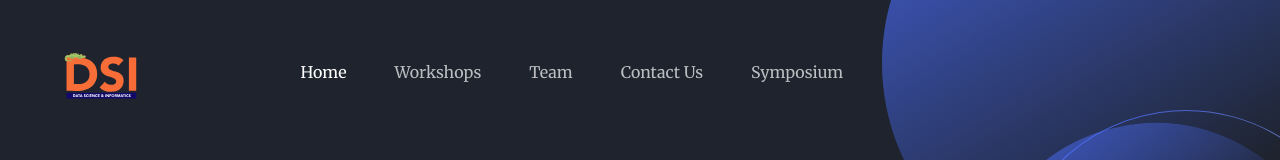
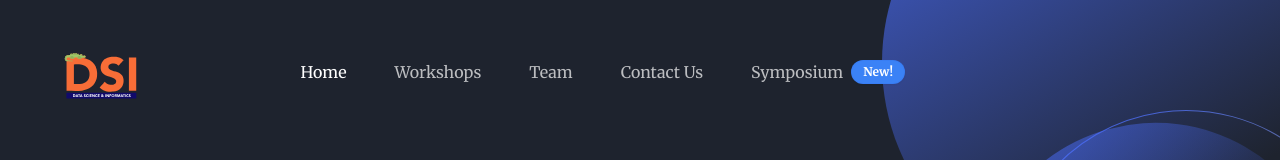
Before and after one commit to harryytsao/ufdsi.com, a Next.js app: page / in a window 1280 px wide. Shown: the top 160 px of the page. Built offline with nearby package versions, Linux system fonts and the light colour scheme.

Commit message:
navbar change

```diff
--- a/src/components/Header/index.tsx
+++ b/src/components/Header/index.tsx
@@ -102,6 +102,11 @@
                               }`}
                           >
                             {menuItem.title}
+                            {menuItem.title === "Symposium" && (
+                              <span className="ml-2 inline-flex items-center rounded-full bg-blue-500 px-3 py-1 text-xs font-semibold text-white shadow-sm ring-1 ring-inset ring-blue-700/10 transition-all hover:bg-blue-600">
+                                New!
+                              </span>
+                            )}
                           </Link>
                         ) : (
                           <>
```
